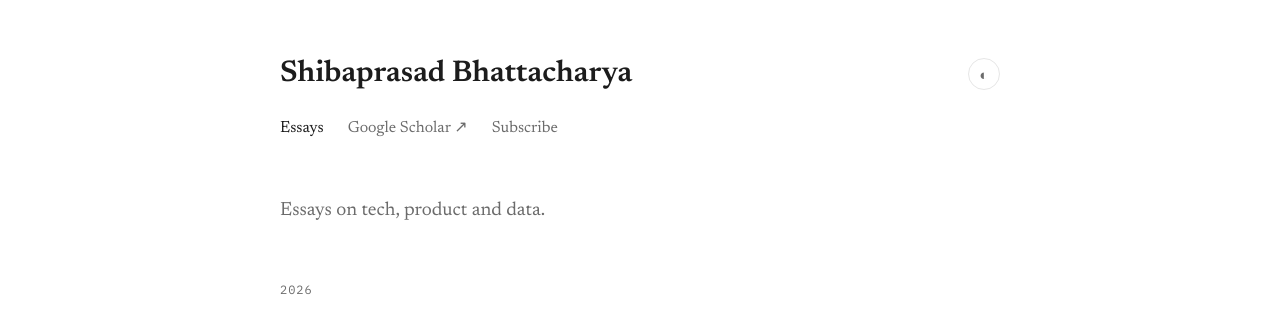
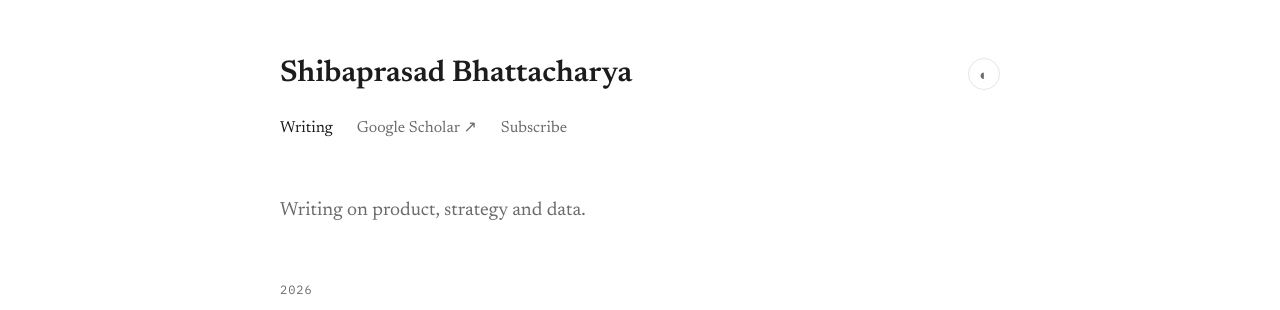
Before and after one commit to shibaprasadb/shibaprasadb.github.io, a Jekyll site: the page built from blog.html, in a window 1280 px wide. Shown: the top 310 px of the page. Built offline with Jekyll 4.4.1, drawn with Linux system fonts in a browser that asks for light colours.

Commit message:
Rename Essays to Writing in the nav and page copy
Label change only; blog.html and post URLs are unchanged.

Co-Authored-By: Claude Sonnet 5.5 <noreply@anthropic.com>

```diff
--- a/_includes/nav.html
+++ b/_includes/nav.html
@@ -4,7 +4,7 @@
     <button id="theme-toggle" class="theme-toggle" type="button" aria-label="Toggle dark mode">◐</button>
   </div>
   <nav class="site-nav" aria-label="Main">
-    <a class="plain-link{% if page.layout == 'post' or page.layout == 'tag' %} is-active{% endif %}" href="{{ '/blog.html' | relative_url }}"{% if page.url == '/blog.html' %} aria-current="page"{% endif %}>Essays</a>
+    <a class="plain-link{% if page.layout == 'post' or page.layout == 'tag' %} is-active{% endif %}" href="{{ '/blog.html' | relative_url }}"{% if page.url == '/blog.html' %} aria-current="page"{% endif %}>Writing</a>
     <a class="plain-link" href="{{ site.scholar_url }}" target="_blank" rel="noopener">Google Scholar <span aria-hidden="true">↗</span></a>
     <a class="plain-link" href="{{ '/subscribe.html' | relative_url }}"{% if page.url == '/subscribe.html' %} aria-current="page"{% endif %}>Subscribe</a>
   </nav>
--- a/_layouts/post.html
+++ b/_layouts/post.html
@@ -19,7 +19,7 @@ layout: default
 </article>
 
 {% if page.previous or page.next %}
-<nav class="essay-nav" aria-label="More essays">
+<nav class="essay-nav" aria-label="More writing">
   {% if page.previous %}
   <div class="essay-nav__prev">
     <p class="label">Previous</p>
--- a/_layouts/tag.html
+++ b/_layouts/tag.html
@@ -2,7 +2,7 @@
 layout: default
 ---
 {% assign topic = page.tag | replace: '-', ' ' | capitalize %}
-<p class="page-subtitle">Essays on {{ topic | downcase }}. <a class="plain-link" href="{{ '/blog.html' | relative_url }}">All essays →</a></p>
+<p class="page-subtitle">Writing on {{ topic | downcase }}. <a class="plain-link" href="{{ '/blog.html' | relative_url }}">All writing →</a></p>
 
 {% assign tag_posts = site.tags[page.tag] %}
 {% assign years = tag_posts | group_by_exp: "post", "post.date | date: '%Y'" %}
--- a/blog.html
+++ b/blog.html
@@ -1,13 +1,13 @@
 ---
 layout: default
-title: Essays
-description: "Essays on tech, product and data."
+title: Writing
+description: "Writing on product, strategy and data."
 ---
 {% comment %}
-  Topic filters are hidden until there are about 25 essays. When they come back:
+  Topic filters are hidden until there are about 25 posts. When they come back:
   three topics at most, sentence case, serif 16px.
 {% endcomment %}
-<p class="page-subtitle">Essays on tech, product and data.</p>
+<p class="page-subtitle">Writing on product, strategy and data.</p>
 
 {% assign years = site.posts | group_by_exp: "post", "post.date | date: '%Y'" %}
 {% for year in years %}
--- a/index.html
+++ b/index.html
@@ -63,13 +63,13 @@ description: "I use data science to shape product and business strategy, where t
       </li>
       {% endfor %}
     </ul>
-    <a class="more-link plain-link" href="{{ '/blog.html' | relative_url }}">All essays →</a>
+    <a class="more-link plain-link" href="{{ '/blog.html' | relative_url }}">All writing →</a>
   </div>
 </section>
 
 <section class="section" aria-labelledby="outside-label">
   <h2 class="label" id="outside-label">Outside of work</h2>
   <div class="section__body">
-    <p class="prose">When I’m not working, I’m strength training, running, or brewing coffee. I also write <a href="https://ordinaryanalysis.com" target="_blank" rel="noopener">Ordinary Analysis</a>, general observations on cities, people and everyday patterns. The <a href="{{ '/blog.html' | relative_url }}">essays</a> here stay on tech, product and data.</p>
+    <p class="prose">When I’m not working, I’m strength training, running, or brewing coffee. I also write <a href="https://ordinaryanalysis.com" target="_blank" rel="noopener">Ordinary Analysis</a>, general observations on cities, people and everyday patterns. The <a href="{{ '/blog.html' | relative_url }}">writing</a> here stays on tech, product and data.</p>
   </div>
 </section>
```
